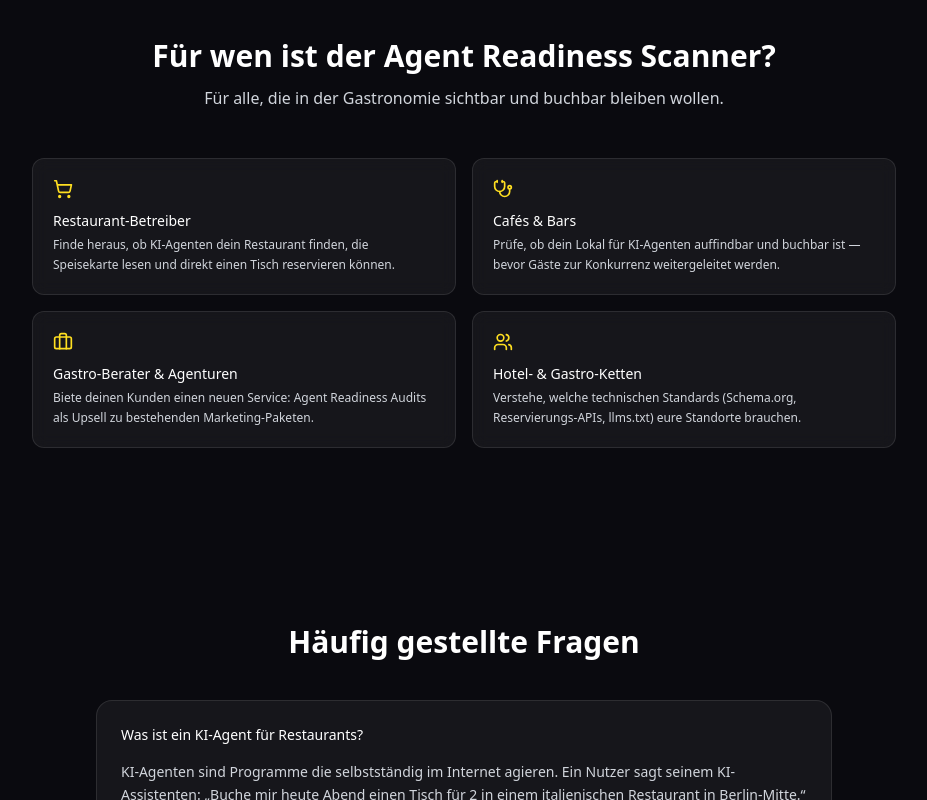
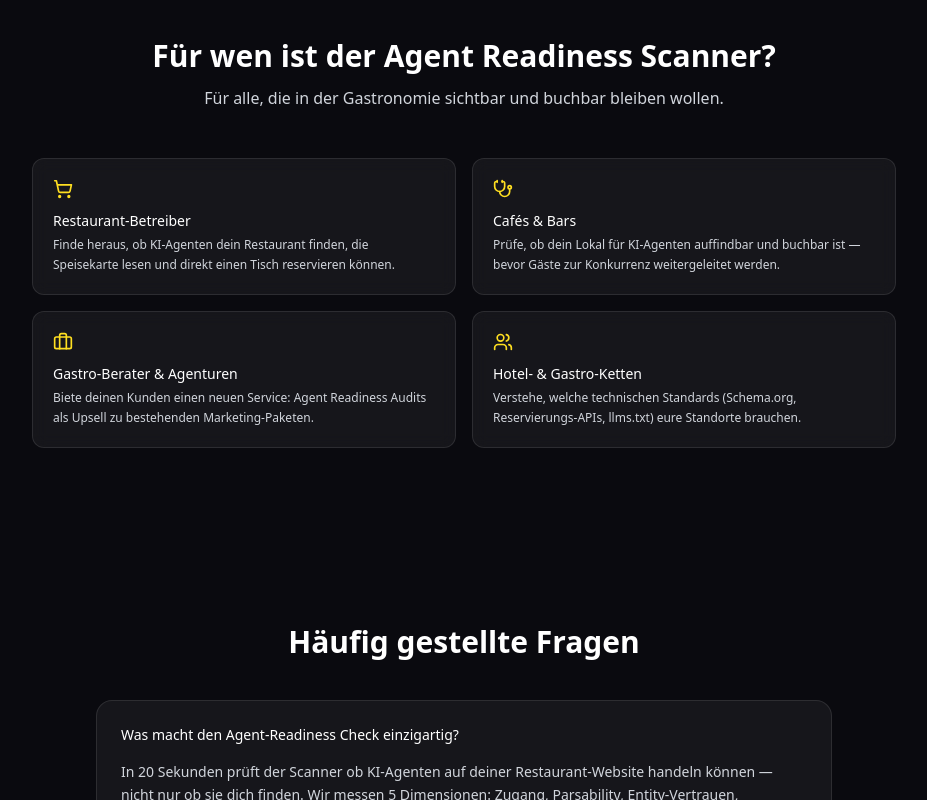
Before and after one commit to perspectivetwist/agentready-gastro, a Next.js app: page / in a window 1280 px wide. Shown: the part 2000-2800 px from the top of the page, without its empty margins (176-1103 px from the left). Built offline with nearby package versions, Linux system fonts and the light colour scheme.

Commit message:
sync: FAQ 1:1 from original slipstream-transformer (4→8 questions)
Co-Authored-By: Claude Opus 4.6 <noreply@anthropic.com>

```diff
--- a/components/LandingFaq.tsx
+++ b/components/LandingFaq.tsx
@@ -5,21 +5,37 @@ import { ChevronDown, ChevronUp, Shield, ServerOff, MapPin } from 'lucide-react'
 
 const faqItems = [
   {
-    question: 'Was ist ein KI-Agent f\u00fcr Restaurants?',
-    answer: 'KI-Agenten sind Programme die selbstst\u00e4ndig im Internet agieren. Ein Nutzer sagt seinem KI-Assistenten: \u201eBuche mir heute Abend einen Tisch f\u00fcr 2 in einem italienischen Restaurant in Berlin-Mitte.\u201c Der Agent sucht, vergleicht und bucht \u2014 vollautomatisch. Restaurants die nicht buchbar sind werden \u00fcbersprungen.',
+    question: 'Was macht den Agent-Readiness Check einzigartig?',
+    answer: 'In 20 Sekunden prüft der Scanner ob KI-Agenten auf deiner Restaurant-Website handeln können — nicht nur ob sie dich finden. Wir messen 5 Dimensionen: Zugang, Parsability, Entity-Vertrauen, Auffindbarkeit und Interaktivität. Kein Account, keine Agentur, kein Warten.',
     alwaysOpen: true,
   },
   {
-    question: 'Warum sollte mich das jetzt schon interessieren?',
-    answer: 'KI-Agenten wie Googles Project Mariner und OpenAIs Operator sind bereits aktiv. In 12-18 Monaten werden sie Restaurant-Buchungen automatisieren. Wer jetzt nicht bereit ist, verliert Reservierungen an die Konkurrenz \u2014 ohne es zu merken.',
+    question: 'Warum gibt es den Agent-Readiness Scanner und warum jetzt?',
+    answer: 'Weil KI-Agenten bereits Tische reservieren, Speisekarten vergleichen und Restaurants empfehlen — und die meisten Restaurant-Websites dafür nicht bereit sind.\n\nChatGPT, Perplexity und Google handeln zunehmend autonom im Auftrag von Nutzern. Wer technisch nicht zugänglich ist, wird übersprungen. Die Zahlen:\n\n• Bis 2028 werden 15% aller Kaufentscheidungen von KI-Agenten getroffen (Gartner 2025)\n• KI-Agenten scheitern an Websites die nur per JavaScript gerendert werden — der Content ist für sie unsichtbar\n• robots.txt ohne GPTBot-Freigabe = vollständige Blockade für ChatGPT-Agenten\n• Nur 0,027% aller Websites haben überhaupt einen KI-Agent-Einstiegspunkt (IEEE Symposium 2026)\n• llms.txt als neuer Standard für Agent-Readiness: noch unter 1% der Websites haben ihn\n\nDer Scanner zeigt in Sekunden ob ein KI-Agent auf deiner Restaurant-Website tatsächlich handeln kann — oder scheitert bevor er es versucht.',
   },
   {
-    question: 'Was pr\u00fcft der Agent-Readiness Scanner?',
-    answer: '5 Dimensionen: Online-Reservierungssystem vorhanden und maschinenlesbar, Speisekarte strukturiert abrufbar, Kontaktdaten konsistent und aktuell, Buchungs-API oder Reservierungslink vorhanden, Schema Markup f\u00fcr Restaurant und \u00d6ffnungszeiten.',
+    question: 'Was ist Agent-Readiness für Restaurants?',
+    answer: 'Agent-Readiness misst, ob KI-Agenten (wie ChatGPT, Claude, Perplexity) deine Restaurant-Website nicht nur finden, sondern auch verstehen und darauf handeln können — Tische reservieren, Speisekarten lesen, Anfragen stellen. Restaurants die nicht Agent-Ready sind, verlieren zunehmend Gäste an Wettbewerber die es sind.',
   },
   {
-    question: 'Was kostet der Scan?',
-    answer: 'Kostenlos. Den vollst\u00e4ndigen Aktionsplan gibt es nach Email-Eingabe.',
+    question: 'Welche 5 Dimensionen werden geprüft?',
+    answer: 'Zugang (können KI-Crawler deine Restaurant-Website lesen?), Parsability (versteht die KI deine Speisekarte und Öffnungszeiten?), Entity-Vertrauen (kann die KI dein Restaurant eindeutig identifizieren?), Auffindbarkeit (wissen Agenten was du anbietest?) und Interaktivität (können Agenten bei dir reservieren?). Jede Dimension hat eigene Kriterien und einen gewichteten Score.',
+  },
+  {
+    question: 'Was zeigt der Agent-Readiness Score?',
+    answer: 'Der Score (0–100) zeigt wie bereit deine Restaurant-Website für die Agenten-Ökonomie ist. Unter 30 = kritisch (Agenten können nicht handeln), 31–60 = Verbesserungsbedarf, 61–85 = gut, über 85 = Agent-Ready. Zusätzlich bekommst du einen konkreten Aktionsplan.',
+  },
+  {
+    question: 'Brauche ich einen Account oder Installation?',
+    answer: 'Nein. Der Agent-Readiness Check ist kostenlos, ohne Account und ohne Installation. URL eingeben, warten, Ergebnis lesen — DSGVO-konform und ohne Datenspeicherung.',
+  },
+  {
+    question: 'Für wen ist der Agent-Check relevant?',
+    answer: 'Für jeden Gastronomiebetrieb der Gäste gewinnen will: Restaurants, Cafés, Hotels, Catering-Unternehmen. Besonders wichtig für Betriebe mit Online-Reservierungen, Speisekarten oder Anfrage-Formularen — denn dort können Agenten direkt für deine Gäste handeln.',
+  },
+  {
+    question: 'Was ist WebMCP — und warum verliere ich Reservierungen ohne es?',
+    answer: 'KI-Agenten wie ChatGPT oder Perplexity können heute Restaurant-Websites lesen, aber noch nicht eigenständig handeln. WebMCP ist der neue Standard der das ändert: Er gibt Agenten eine strukturierte Schnittstelle um Reservierungen, Bestellungen oder Anfragen direkt abzuschließen, ohne dass ein Gast klickt. Restaurant-Websites ohne WebMCP-Unterstützung werden von Agenten übersprungen und leiten Gäste automatisch zur Konkurrenz weiter. Der Scanner misst ob deine Website bereit ist und zeigt dir im Aktionsplan konkret wie du WebMCP implementierst, bevor deine Konkurrenz es tut.',
   },
 ]
 
```
